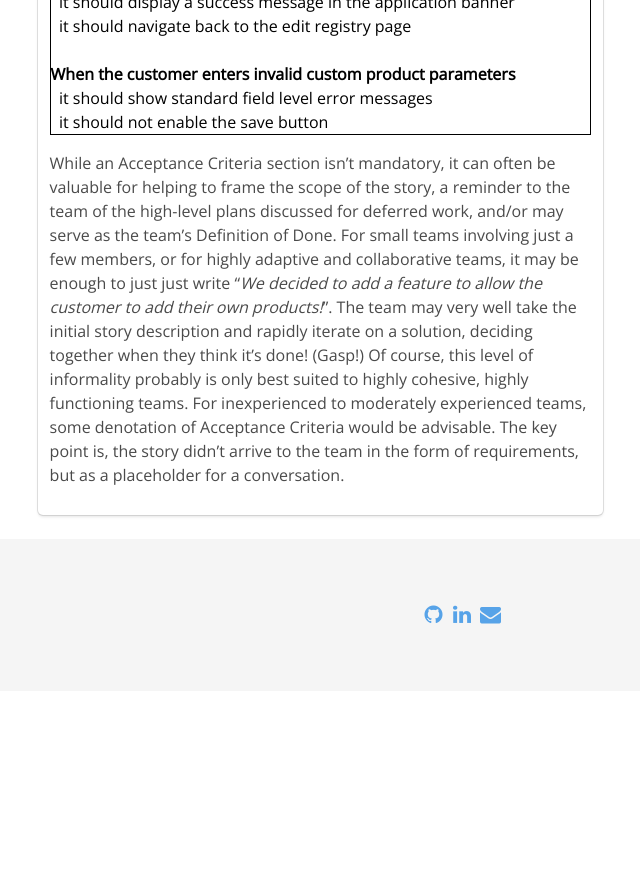
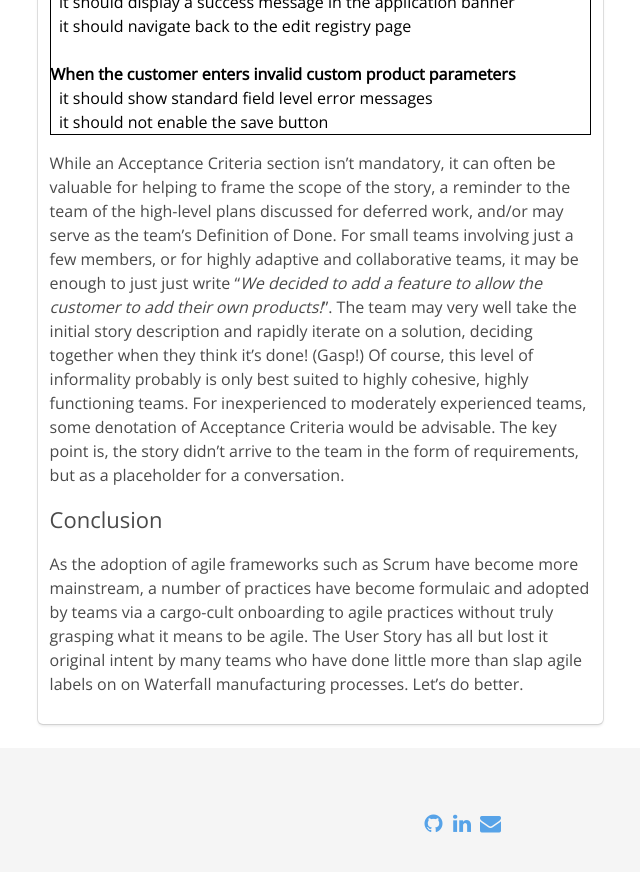
Before and after one commit to derekgreer/blog, a Jekyll site: the page built from _posts/2022-05-25-user-stories.md, in a window 1280 px wide and 900 px high, scrolled down 5212 px. Shown: the top 872 px of the window, without its empty margins (178-818 px from the left). Built offline with Jekyll 4.4.1, drawn with Linux system fonts in a browser that asks for light colours; comment, search, counter and statistics services are not loaded; before the commit the page ends 5903 px from its top, so only the background shows below that.

Commit message:
Added conclusion

```diff
--- a/_posts/2022-05-25-user-stories.md
+++ b/_posts/2022-05-25-user-stories.md
@@ -41,7 +41,7 @@ In many ways, today's User Stories have become the antithesis of what Kent Beck
 
 ## The Better Way
 
-Ultimately, the question companies seek to answer is: How do we determine the features which provide the best ROI for the business? While it may seem counterintuitive to some, customers aren't generally the best source for determining what features to build. They can be *a* source, but they aren't generally a team's best source. Customers are, however, the best source for determining how customers currently work, what problems they face, and what friction is involved in any current processes. Various analysis techniques can be used to solicit customer opinions on desired features, but it's best to rely upon such techniques merely as means to distill the problems currently faced by customers. From there, stories are best created with a simple title and a description of the customer's problem written in prose with the intent for the description to serve as a starting point for a conversation with the team.
+Ultimately, the question companies seek to answer is: How do we determine the features which provide the best ROI for the business? While it may seem counterintuitive to some, customers aren't generally the best source for determining what features to build. They can be _a_ source, but they aren't generally a team's best source. Customers are, however, the best source for determining how customers currently work, what problems they face, and what friction is involved in any current processes. Various analysis techniques can be used to solicit customer opinions on desired features, but it's best to rely upon such techniques merely as means to distill the problems currently faced by customers. From there, stories are best created with a simple title and a description of the customer's problem written in prose with the intent for the description to serve as a starting point for a conversation with the team.
 
 The best way to determine what to build is as a member of a mature agile team. The operative word here is _mature_. What makes for a mature team is a Product Owner with a background in the problem domain space, a Team Coach with deep knowledge of agile and lean processes, and 3-5 cross-functional developers weighted toward senior experience who have gone through a forming, storming, norming, and performing phase.
 
@@ -102,3 +102,7 @@ Our customers often want to add products that aren't part of our current vendor
 </table>
 
 While an Acceptance Criteria section isn't mandatory, it can often be valuable for helping to frame the scope of the story, a reminder to the team of the high-level plans discussed for deferred work, and/or may serve as the team's Definition of Done. For small teams involving just a few members, or for highly adaptive and collaborative teams, it may be enough to just just write "_We decided to add a feature to allow the customer to add their own products!_". The team may very well take the initial story description and rapidly iterate on a solution, deciding together when they think it's done! (Gasp!) Of course, this level of informality probably is only best suited to highly cohesive, highly functioning teams. For inexperienced to moderately experienced teams, some denotation of Acceptance Criteria would be advisable. The key point is, the story didn't arrive to the team in the form of requirements, but as a placeholder for a conversation.
+
+## Conclusion
+
+As the adoption of agile frameworks such as Scrum have become more mainstream, a number of practices have become formulaic and adopted by teams via a cargo-cult onboarding to agile practices without truly grasping what it means to be agile. The User Story has all but lost it original intent by many teams who have done little more than slap agile labels on on Waterfall manufacturing processes. Let's do better.
```
